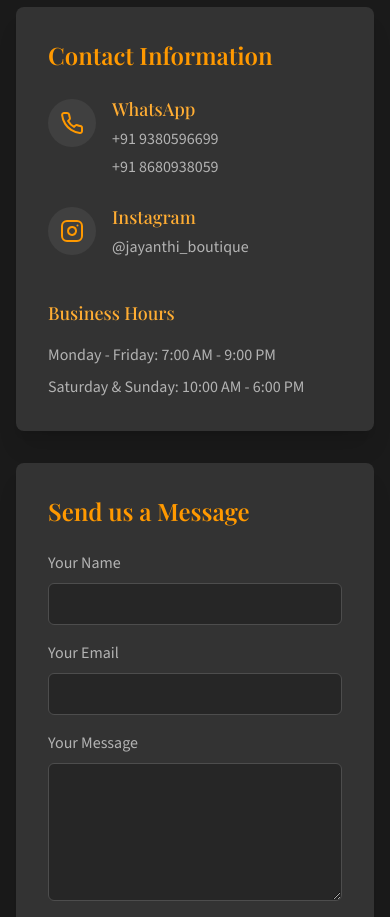
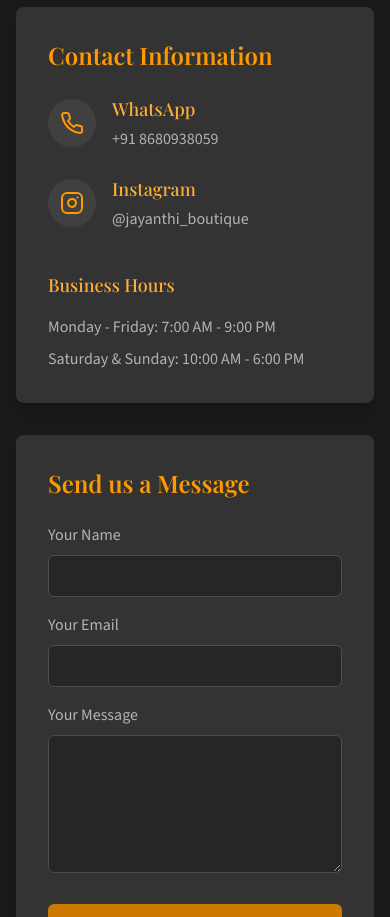
Before and after one commit to JayanthiBoutique/JayanthiBoutiqueServices, a React (Vite) app: page / in a window 390 px wide. Shown: the part 5800-6717 px from the top of the page. Built offline with nearby package versions, Linux system fonts and the light colour scheme; a web font is replaced by a local one.

Commit message:
Removed mobile number

```diff
--- a/src/components/Contact/ContactSection.tsx
+++ b/src/components/Contact/ContactSection.tsx
@@ -68,14 +68,6 @@ const ContactSection: React.FC = () => {
                   <div>
                     <h4 className="text-lg font-medium text-gold-400 mb-1">WhatsApp</h4>
                     <div className="flex flex-col space-y-1">
-                      <a
-                        href="https://wa.me/919380596699"
-                        target="_blank"
-                        rel="noopener noreferrer"
-                        className="text-dark-800 hover:text-gold-500 transition-colors"
-                      >
-                        +91 9380596699
-                      </a>
                       <a
                         href="https://wa.me/918680938059"
                         target="_blank"
```
